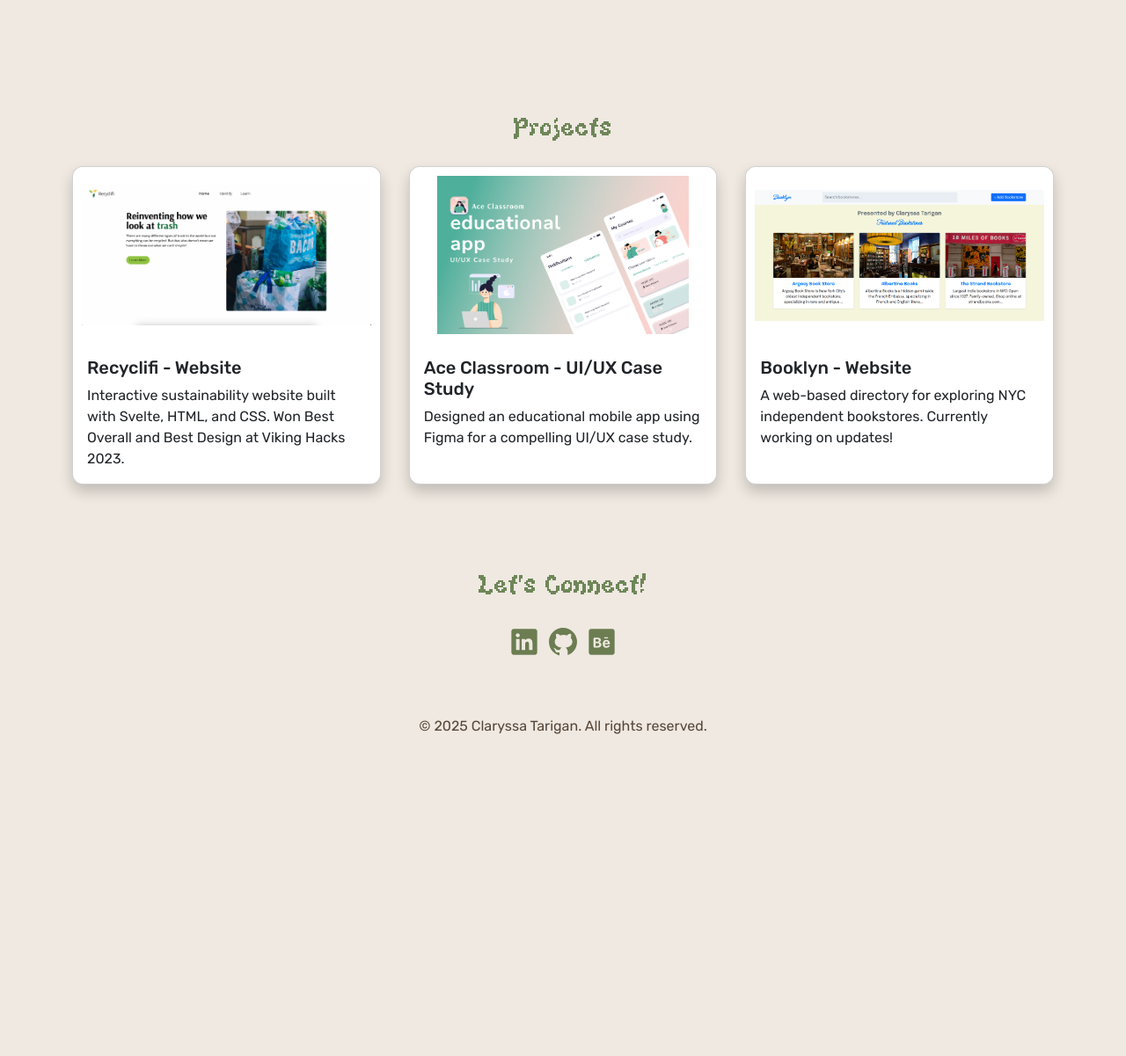
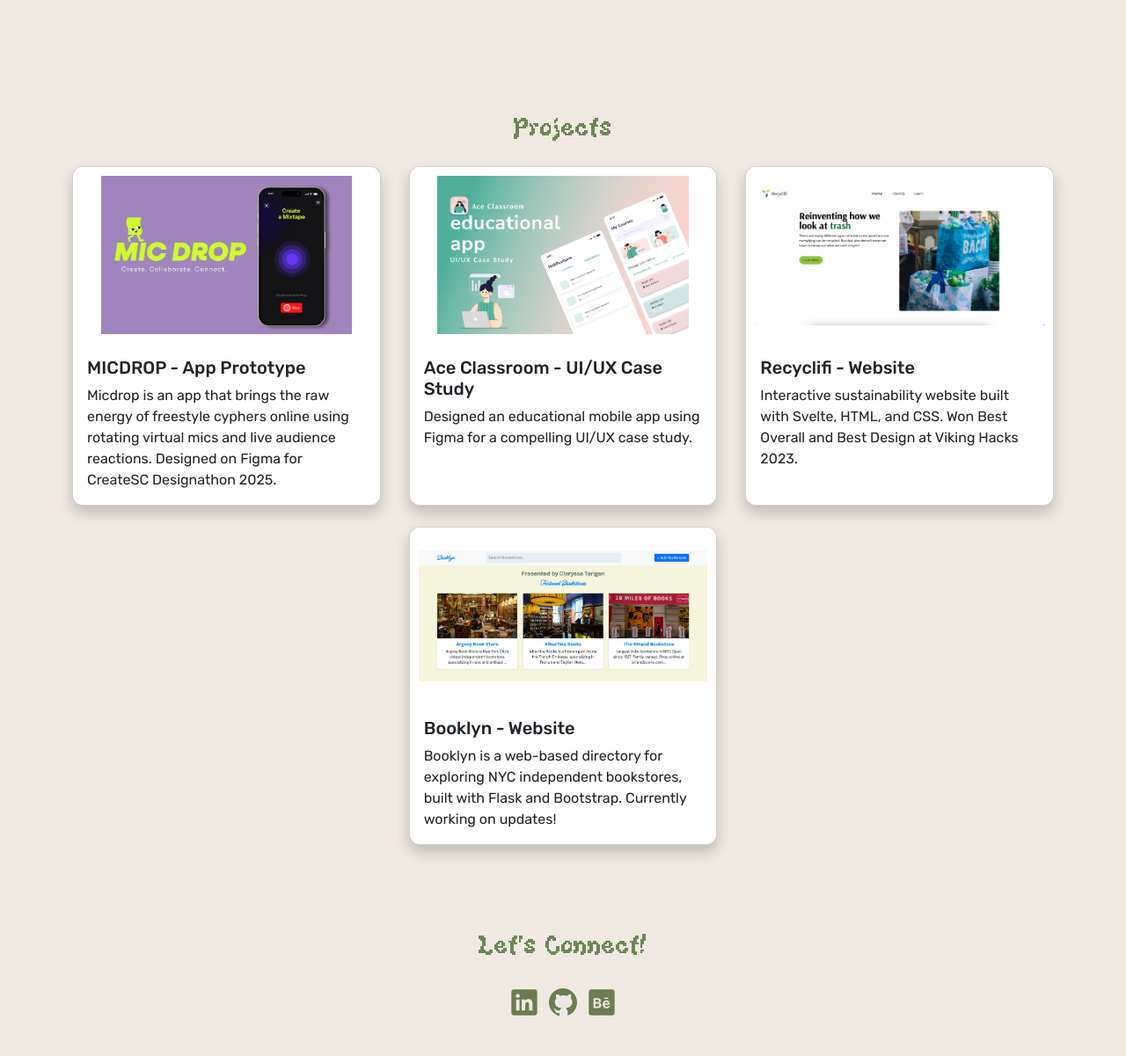
Before and after one commit to claryssayuanwie/portfolio, a Flask app: page / in a window 1280 px wide. Shown: the part 1293-2494 px from the top of the page at 88% size. Before the commit the page ends 2128 px from the top, so only its background shows below. Run offline with Flask 3, Linux system fonts and the light colour scheme.

Commit message:
add project

```diff
--- a/templates/homepage.html
+++ b/templates/homepage.html
@@ -10,6 +10,7 @@
     <link href="https://fonts.googleapis.com/css2?family=Rubik:wght@400;500;700&display=swap" rel="stylesheet">
     <!-- Custom CSS -->
     <link rel="stylesheet" href="{{ url_for('static', filename='style.css') }}">
+    <link rel="icon" href="{{ url_for('static', filename='images/favicon.png') }}" type="image/png">
 </head>
 <body>
     <!-- Navbar -->
@@ -165,17 +166,17 @@
   <div class="container">
     <h2 class="text-center mb-4">Projects</h2>
     <div class="row justify-content-center g-4">
-      <!-- Recyclifi -->
+      <!-- Mic Drop -->
       <div class="col-xl-4 col-lg-5 col-md-6">
-        <a href="https://github.com/claryssayuanwie/hackathon-recycle-2023" target="_blank" class="text-decoration-none text-reset">
+        <a href="https://devpost.com/software/micdrop-m61psh" target="_blank" class="text-decoration-none text-reset">
           <div class="card h-100">
-            <img src="{{ url_for('static', filename='images/recyclifi.png') }}"
+            <img src="{{ url_for('static', filename='images/micdrop_cover.png') }}"
                  class="card-img-top"
-                 alt="Recyclifi">
+                 alt="MICDROP">
             <div class="card-body">
-              <h5 class="card-title">Recyclifi - Website</h5>
+              <h5 class="card-title">MICDROP - App Prototype</h5>
               <p class="card-text">
-                Interactive sustainability website built with Svelte, HTML, and CSS. Won Best Overall and Best Design at Viking Hacks 2023.
+                Micdrop is an app that brings the raw energy of freestyle cyphers online using rotating virtual mics and live audience reactions. Designed on Figma for CreateSC Designathon 2025.
               </p>
             </div>
           </div>
@@ -197,6 +198,22 @@
           </div>
         </a>
       </div>
+      <!-- Recyclifi -->
+      <div class="col-xl-4 col-lg-5 col-md-6">
+        <a href="https://github.com/claryssayuanwie/hackathon-recycle-2023" target="_blank" class="text-decoration-none text-reset">
+          <div class="card h-100">
+            <img src="{{ url_for('static', filename='images/recyclifi.png') }}"
+                 class="card-img-top"
+                 alt="Recyclifi">
+            <div class="card-body">
+              <h5 class="card-title">Recyclifi - Website</h5>
+              <p class="card-text">
+                Interactive sustainability website built with Svelte, HTML, and CSS. Won Best Overall and Best Design at Viking Hacks 2023.
+              </p>
+            </div>
+          </div>
+        </a>
+      </div>
       <!-- Booklyn -->
       <div class="col-xl-4 col-lg-5 col-md-6">
         <a href="https://booklyn.vercel.app/" target="_blank" class="text-decoration-none text-reset">
@@ -207,7 +224,7 @@
             <div class="card-body">
               <h5 class="card-title">Booklyn - Website</h5>
               <p class="card-text">
-                A web-based directory for exploring NYC independent bookstores. Currently working on updates!
+                Booklyn is a web-based directory for exploring NYC independent bookstores, built with Flask and Bootstrap. Currently working on updates!
               </p>
             </div>
           </div>
```
Also changed, not shown: static/images/favicon.png (added), static/images/micdrop_cover.png (added).
